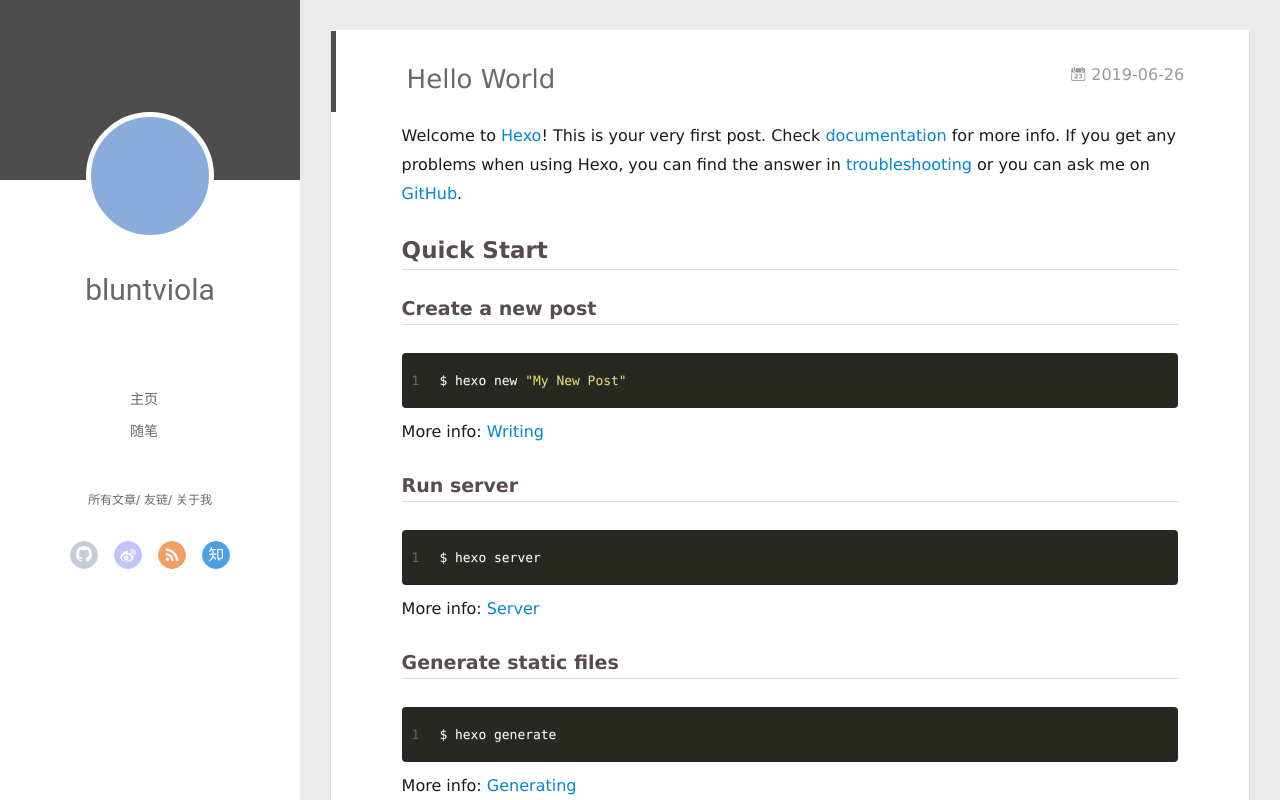
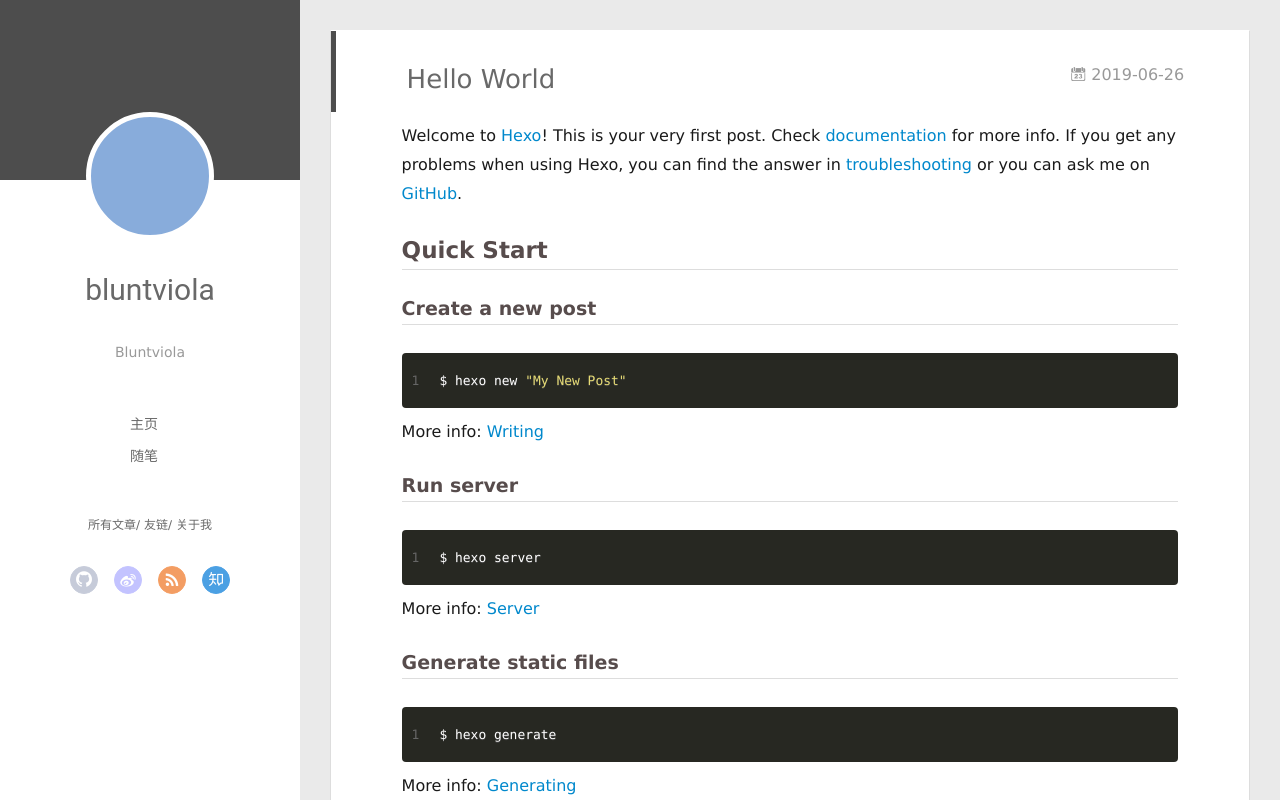
Before and after one commit to bluntviola/bluntviola.github.io, a plain HTML site: page index.html in a window 1280 px wide. Drawn offline with Linux system fonts and the light colour scheme; no server answers.

Commit message:
Site updated: 2019-06-26 10:39:25

```diff
--- a/index.html
+++ b/index.html
@@ -6,17 +6,21 @@
   <meta name="renderer" content="webkit">
   <meta http-equiv="X-UA-Compatible" content="IE=edge">
   <link rel="dns-prefetch" href="https://blog.csdn.net/u014601549">
-  <title>Hexo</title>
+  <title>Bluntviola</title>
   <meta name="viewport" content="width=device-width, initial-scale=1, maximum-scale=1">
-  <meta property="og:type" content="website">
-<meta property="og:title" content="Hexo">
+  <meta name="description" content="Peacefull and Beautifull">
+<meta name="keywords" content="learn for free">
+<meta property="og:type" content="website">
+<meta property="og:title" content="Bluntviola">
 <meta property="og:url" content="https://blog.csdn.net/u014601549/index.html">
-<meta property="og:site_name" content="Hexo">
-<meta property="og:locale" content="default">
+<meta property="og:site_name" content="Bluntviola">
+<meta property="og:description" content="Peacefull and Beautifull">
+<meta property="og:locale" content="en">
 <meta name="twitter:card" content="summary">
-<meta name="twitter:title" content="Hexo">
+<meta name="twitter:title" content="Bluntviola">
+<meta name="twitter:description" content="Peacefull and Beautifull">
 
-    <link rel="alternative" href="/atom.xml" title="Hexo" type="application/atom+xml">
+    <link rel="alternative" href="/atom.xml" title="Bluntviola" type="application/atom+xml">
 
 
     <link rel="icon" href="/favicon.png">
@@ -48,6 +52,8 @@
 		<hgroup>
 		  <h1 class="header-author"><a href="/">bluntviola</a></h1>
 		</hgroup>
+
+		<p class="header-subtitle">Bluntviola</p>
 
 
 		<nav class="header-menu">
@@ -106,6 +112,8 @@
 			<hgroup>
 			  <h1 class="header-author js-header-author">bluntviola</h1>
 			</hgroup>
+
+			<p class="header-subtitle"><i class="icon icon-quo-left"></i>Bluntviola<i class="icon icon-quo-right"></i></p>
 
 
 
```
Also changed, not shown: 2019/06/26/hello-world/index.html (+9 -4 lines), archives/2019/06/index.html (+15 -7 lines), archives/2019/index.html (+15 -7 lines), archives/index.html (+15 -7 lines).
